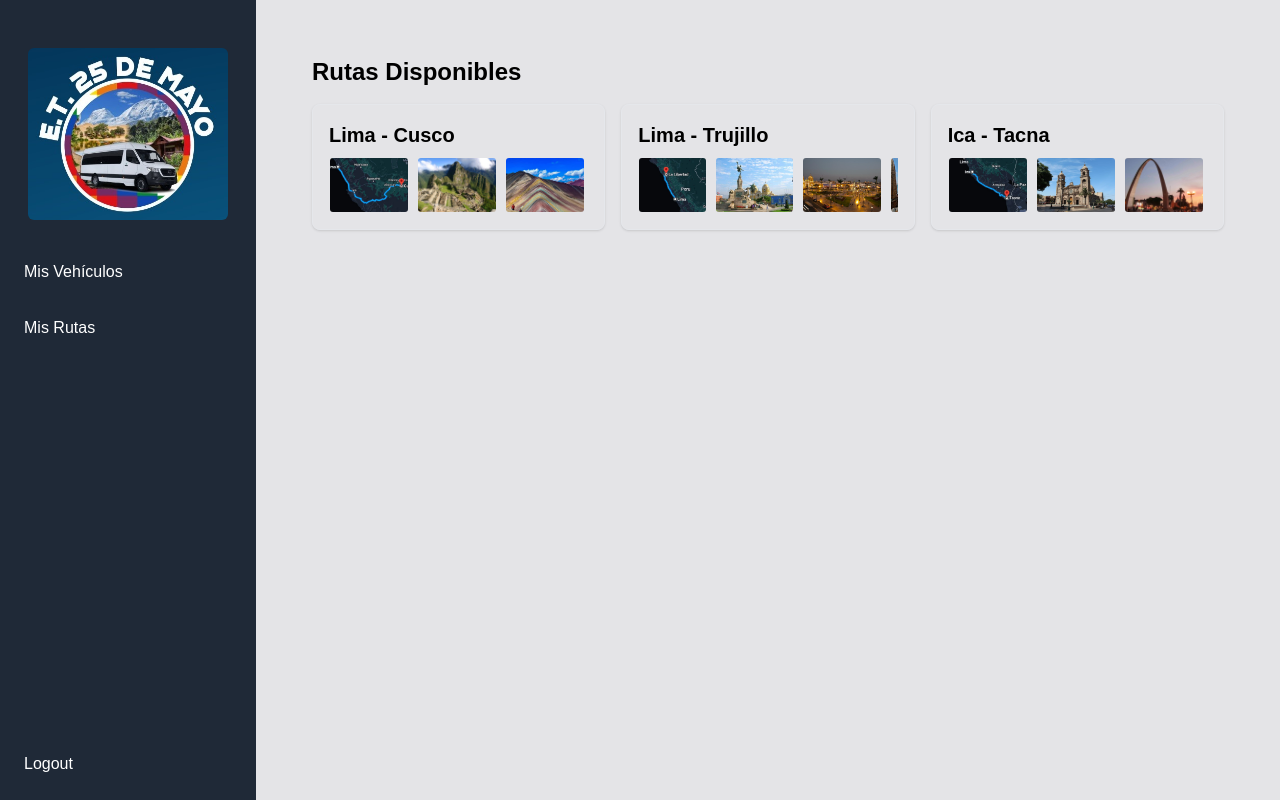
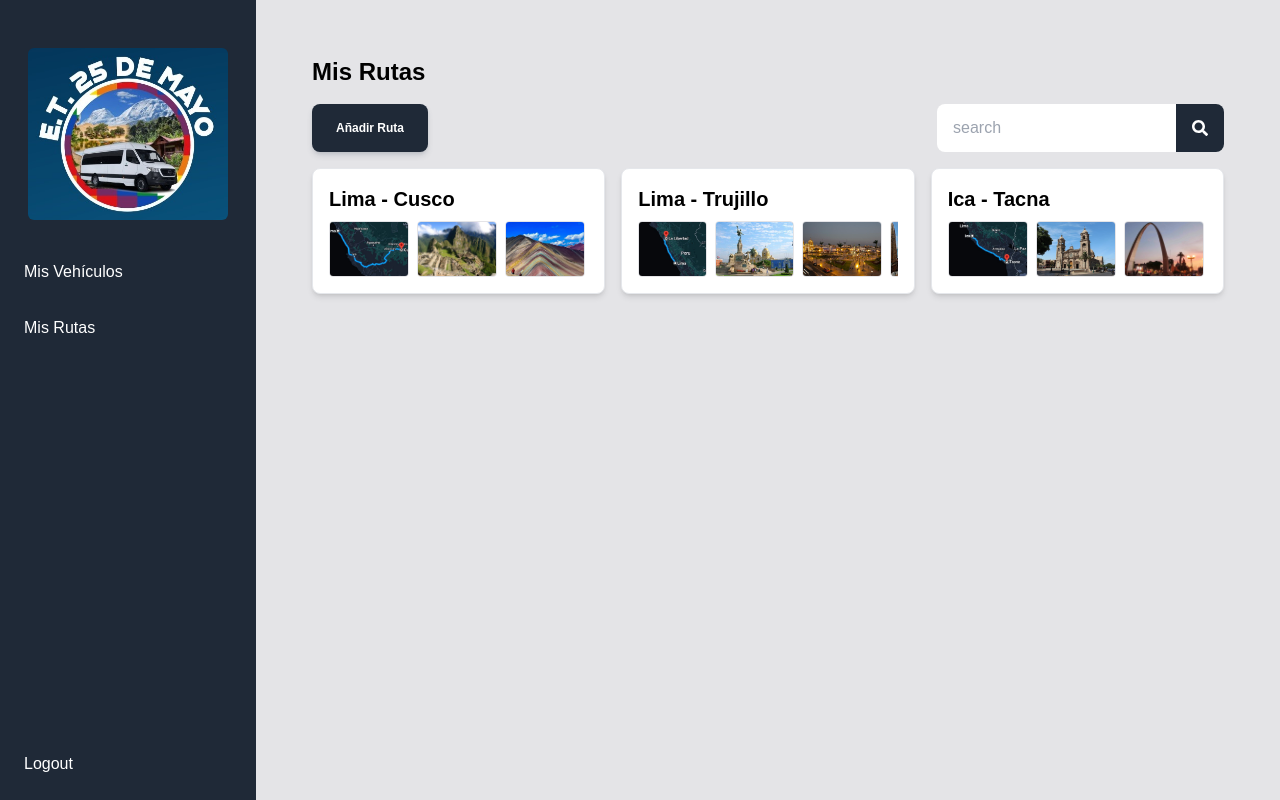
Before and after one commit to NextByte-Agile/frontend, a Next.js app: page /rutas in a window 1280 px wide. Built offline with nearby package versions, Linux system fonts and the light colour scheme.

Commit message:
update styles

```diff
--- a/package.json
+++ b/package.json
@@ -12,7 +12,8 @@
     "gestion-minivans": "file:",
     "next": "14.2.13",
     "react": "^18",
-    "react-dom": "^18"
+    "react-dom": "^18",
+    "react-icons": "^5.3.0"
   },
   "devDependencies": {
     "@types/node": "^20",
--- a/src/app/rutas/[id]/page.tsx
+++ b/src/app/rutas/[id]/page.tsx
@@ -6,6 +6,7 @@ import { rutas } from "../../../../public/data/rutas";
 import { viajes } from "../../../../public/data/viajes";
 import vehicles from "../../../../public/data/vehiculos";
 import Image from "next/image";
+import { FaArrowLeft } from "react-icons/fa";
 
 export default function RutaDetailPage({ params }: { params: { id: string } }) {
   const router = useRouter();
@@ -27,12 +28,14 @@ export default function RutaDetailPage({ params }: { params: { id: string } }) {
     <div className="p-8">
       <button
         onClick={() => router.push("/rutas")}
-        className="text-blue-500 underline mb-4"
+        className="flex items-center rounded-lg bg-gray-800 text-white py-2 px-4 mb-4 text-xs font-bold shadow-md shadow-gray-600/20 transition-all hover:bg-gray-600 hover:shadow-lg hover:shadow-gray-600/40"
+        data-ripple-light="true"
       >
+        <FaArrowLeft className="inline-block mr-2" />
         Volver a las rutas
       </button>
       <h1 className="text-2xl font-bold mb-4">
-        {ruta.partida} - {ruta.destino}
+        Ruta: {ruta.partida} - {ruta.destino}
       </h1>
 
       <div className="grid grid-cols-1 md:grid-cols-2 lg:grid-cols-3 gap-4 mb-8">
@@ -50,21 +53,31 @@ export default function RutaDetailPage({ params }: { params: { id: string } }) {
 
       <h2 className="text-xl font-semibold mb-4">Próximos Viajes</h2>
       {viajesDeRuta.length > 0 ? (
-        <table className="min-w-full bg-white text-black border border-zinc-300">
+        <table className="w-full shadow-md rounded-md border-collapse table-auto">
           <thead>
-            <tr className="bg-zinc-200">
-              <th className="py-2 px-4 border-b">Fecha</th>
-              <th className="py-2 px-4 border-b">Hora</th>
-              <th className="py-2 px-4 border-b">Precio</th>
-              <th className="py-2 px-4 border-b">Vehículo</th>
+            <tr className="uppercase text-sm">
+              <th className="py-2 px-4 font-bold uppercase bg-gray-300 text-gray-600 border border-gray-300 hidden lg:table-cell">
+                Fecha
+              </th>
+              <th className="py-2 px-4 font-bold uppercase bg-gray-300 text-gray-600 border border-gray-300 hidden lg:table-cell">
+                Hora
+              </th>
+              <th className="py-2 px-4 font-bold uppercase bg-gray-300 text-gray-600 border border-gray-300 hidden lg:table-cell">
+                Precio
+              </th>
+              <th className="py-2 px-4 font-bold uppercase bg-gray-300 text-gray-600 border border-gray-300 hidden lg:table-cell">
+                Vehículo
+              </th>
             </tr>
           </thead>
           <tbody>
             {viajesDeRuta.map((viaje, index) => {
               const vehiculo = vehicles.find((v) => v.id === viaje.vehiculoId);
-
               return (
-                <tr key={index} className="text-center border-t">
+                <tr
+                  key={index}
+                  className="border-b text-center bg-white lg:hover:bg-gray-100"
+                >
                   <td className="py-2 px-4 border-b">{viaje.fecha}</td>
                   <td className="py-2 px-4 border-b">{viaje.hora}</td>
                   <td className="py-2 px-4 border-b">
--- a/src/app/rutas/page.tsx
+++ b/src/app/rutas/page.tsx
@@ -1,6 +1,7 @@
 "use client";
 import { useRouter } from "next/navigation";
 import { rutas } from "../../../public/data/rutas";
+import { FaSearch } from "react-icons/fa";
 
 export default function RutasPage() {
   const router = useRouter();
@@ -11,12 +12,41 @@ export default function RutasPage() {
 
   return (
     <div className="p-8">
-      <h1 className="text-2xl font-bold mb-4">Rutas Disponibles</h1>
+      <h1 className="text-2xl font-bold mb-4">Mis Rutas</h1>
+      <div className="flex justify-between my-4">
+        <button
+          className="rounded-lg bg-gray-800 text-white py-3 px-6 text-xs font-bold shadow-md shadow-gray-600/20 transition-all hover:bg-gray-600 hover:shadow-lg hover:shadow-gray-600/40"
+          data-ripple-light="true"
+        >
+          Añadir Ruta
+        </button>
+        <div
+          className="flex items-center bg-white rounded-lg"
+          x-data="{ search: '' }"
+        >
+          <div className="w-full">
+            <input
+              type="search"
+              className="w-full px-4 py-1 text-gray-800 rounded-full focus:outline-none"
+              placeholder="search"
+              x-model="search"
+            />
+          </div>
+          <div>
+            <button
+              type="submit"
+              className="flex items-center bg-gray-800 justify-center w-12 h-12 text-white rounded-r-lg"
+            >
+              <FaSearch className="h-4 w-4" />
+            </button>
+          </div>
+        </div>
+      </div>
       <div className="grid grid-cols-1 md:grid-cols-2 lg:grid-cols-3 gap-4">
         {rutas.map((ruta) => (
           <div
             key={ruta.id}
-            className="border rounded-lg p-4 shadow cursor-pointer hover:shadow-lg"
+            className="border rounded-lg p-4 bg-white hover:bg-gray-100 cursor-pointer shadow-md hover:shadow-lg"
             onClick={() => handleRutaClick(ruta.id)}
           >
             <h2 className="text-xl font-semibold">
--- a/src/app/vehiculos/page.tsx
+++ b/src/app/vehiculos/page.tsx
@@ -1,4 +1,5 @@
 import VehicleTable from "@/components/VehicleTable";
+import { FaSearch } from "react-icons/fa";
 
 const VehiculosPage = () => {
   return (
@@ -28,20 +29,7 @@ const VehiculosPage = () => {
               type="submit"
               className="flex items-center bg-gray-800 justify-center w-12 h-12 text-white rounded-r-lg"
             >
-              <svg
-                className="w-5 h-5"
-                fill="none"
-                stroke="currentColor"
-                viewBox="0 0 24 24"
-                xmlns="http://www.w3.org/2000/svg"
-              >
-                <path
-                  strokeLinecap="round"
-                  strokeLinejoin="round"
-                  strokeWidth="2"
-                  d="M21 21l-6-6m2-5a7 7 0 11-14 0 7 7 0 0114 0z"
-                ></path>
-              </svg>
+              <FaSearch className="h-4 w-4" />
             </button>
           </div>
         </div>
```
Also changed, not shown: 1 other file (tests, documents, lock files or other folders).
